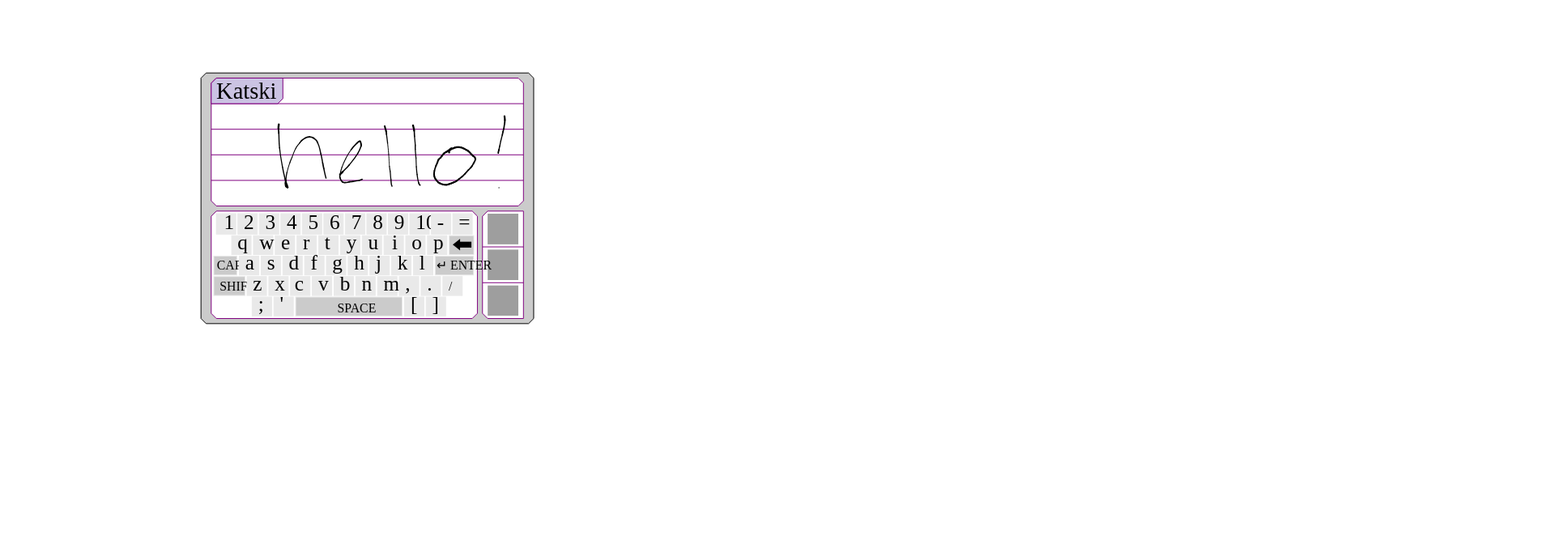
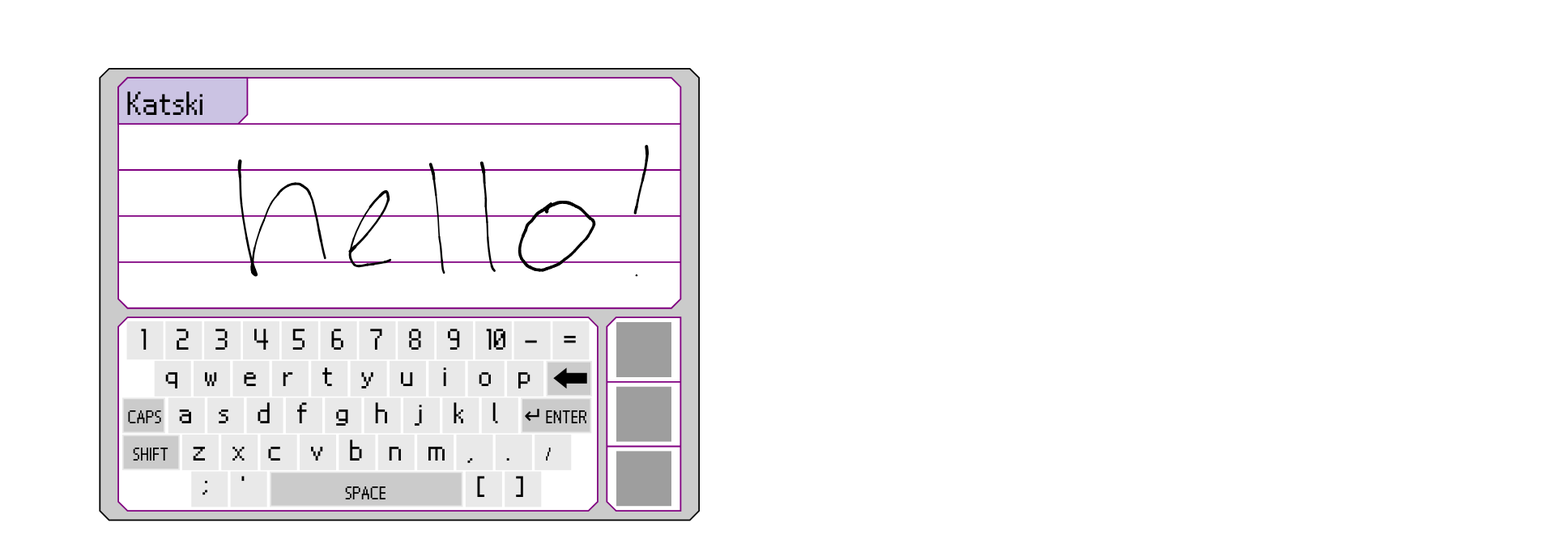
Before and after one commit to katurian/katurian.github.io, a plain HTML site: page index.html in a window 1280 px wide. Shown: the top 682 px of the page at 81% size, 1920 px wide, since content can reach past the window. Drawn offline with Linux system fonts and the light colour scheme; grey boxes are pictures that could not be loaded.

Commit message:
Update index.html

```diff
--- a/index.html
+++ b/index.html
@@ -1,7 +1,7 @@
 <!DOCTYPE html>
 <html lang='en'>
   <head>
-    <link rel='stylesheet' href='picto.css'>
+    <link rel='stylesheet' href='main.css'>
     <style>
       html, body, pre, code, kbd, samp {
           font-family: 'pictoFont';
```
